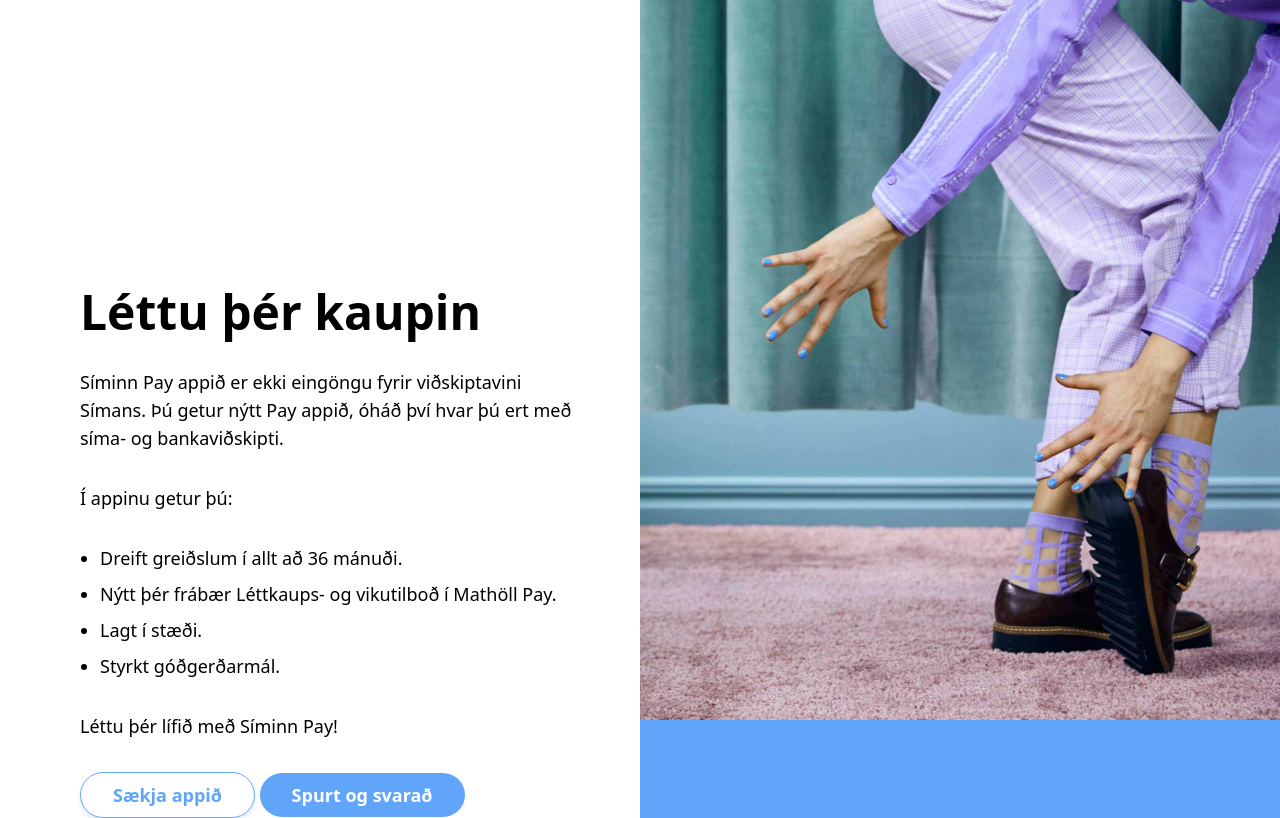
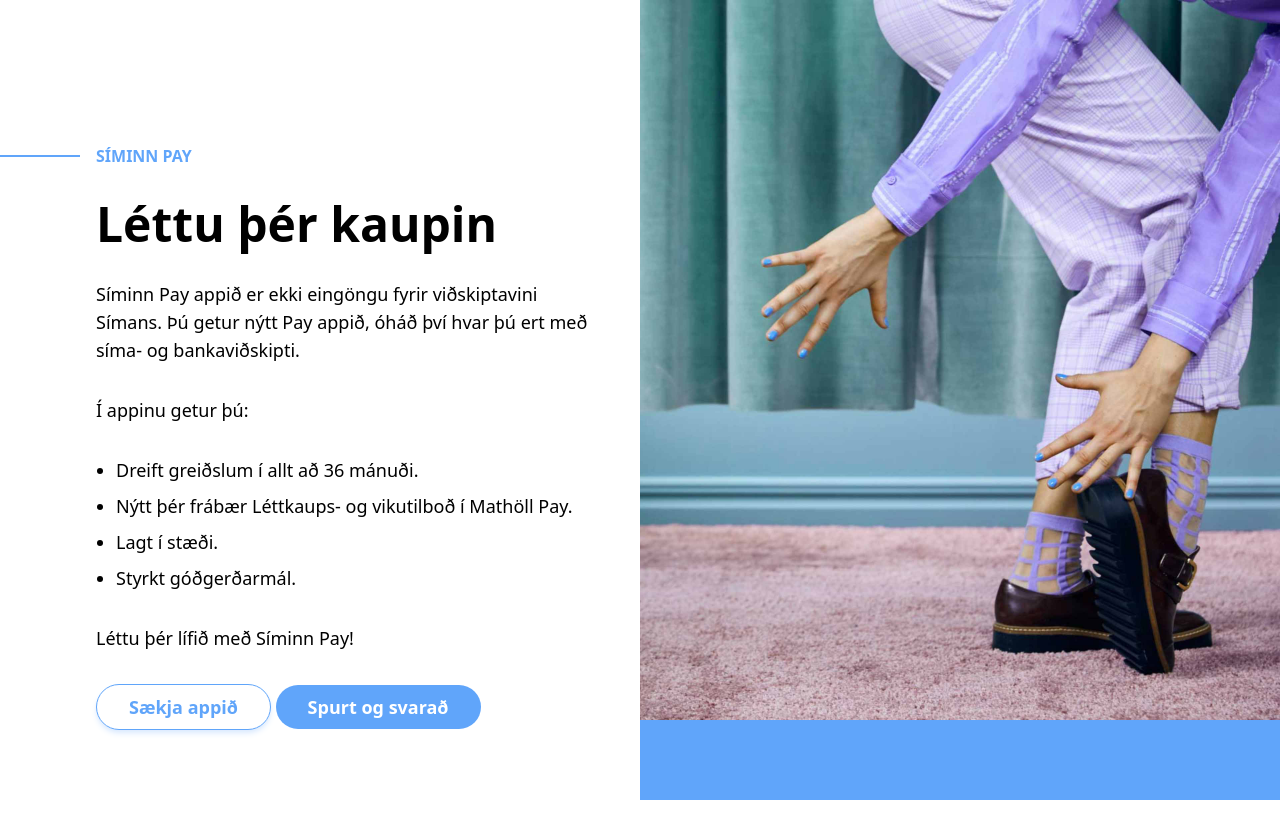
Before and after one commit to kristjansig1983/my-project, a website built with Vite: page index.html in a window 1280 px wide. Built offline with nearby package versions, Linux system fonts and the light colour scheme.

Commit message:
Done
All done

```diff
--- a/index.html
+++ b/index.html
@@ -4,21 +4,39 @@
     <meta charset="UTF-8" />
     <link rel="icon" type="image/svg+xml" href="/vite.svg" />
     <meta name="viewport" content="width=device-width, initial-scale=1.0" />
-    <link rel="stylesheet" href="style.css">
+    <link rel="stylesheet" href="style.css" />
     <title>Vite App</title>
   </head>
   <body>
     <div class="min-h-screen grid grid-cols-2">
+      <!-- dálkur 1 -->
+      <div class="mt-36">
+        <div class="flex items-center">
+          <div class="bg-blue-400
+          h-0.5 w-20"></div>
+          <div class="">
+            <h2 class="text-blue-400 uppercase font-semibold ml-4">
+              Síminn pay
+            </h2>
+          </div>
+        </div>
 
-      <!-- dálkur 1 -->
-      <div class="font-extralight text-lg ml-20 max-w-[80%] mt-64">
-        <h1 class="text-5xl mt-8 mb-8 font-semibold">Léttu þér kaupin</h1>
+        <div class="font-extralight text-lg
+        ml-24 max-w-[80%] mt-4">
+          <h1 class="text-5xl
+          mt-8 mb-8
+          font-semibold">Léttu þér kaupin</h1>
           <p class="mb-8">
-  Síminn Pay appið er ekki eingöngu fyrir viðskiptavini Símans. Þú getur nýtt Pay appið, óháð því hvar þú ert með síma- og bankaviðskipti.
+            Síminn Pay appið er ekki eingöngu fyrir viðskiptavini Símans. Þú
+            getur nýtt Pay appið, óháð því hvar þú ert með síma- og
+            bankaviðskipti.
           </p>
 
           <p class="mb-8">Í appinu getur þú:</p>
-<ul class=" marker:text-black list-disc mb-8 ml-5 space-y-2">
+          <ul class="marker:text-black
+          list-disc
+          mb-8 ml-5
+          space-y-2">
             <li>Dreift greiðslum í allt að 36 mánuði.</li>
             <li>Nýtt þér frábær Léttkaups- og vikutilboð í Mathöll Pay.</li>
             <li>Lagt í stæði.</li>
@@ -26,23 +44,27 @@
           </ul>
           <p class="mb-8">Léttu þér lífið með Síminn Pay!</p>
           <div>
-  <button class="py-2 px-8
+            <button
+              class="py-2 px-8
               font-bold text-blue-400
               border border-blue-400 rounded-full
-  shadow-md shadow-blue-100">
-  Sækja appið</button>
-  <button class="bg-blue-400
-  py-2 px-8
-  font-bold text-white
-  rounded-full
-  ">Spurt og svarað</button>
+              shadow-md shadow-blue-100"
+            >
+              Sækja appið
+            </button>
+            <button
+              class="bg-blue-400
+              py-2 px-8 font-bold
+              text-white rounded-full"
+            >
+              Spurt og svarað
+            </button>
           </div>
-
-
+        </div>
       </div>
       <!-- dálkur 2 -->
-<div  class="bg-blue-400">
-<img src="siminn.jpg" alt="" srcset="">
+      <div class="bg-blue-400">
+        <img src="siminn.jpg" alt="" srcset="" />
       </div>
     </div>
     <!-- <div class="container bg-violet-800 min-h-screen mx-auto"></div> -->
@@ -63,6 +85,5 @@
       <button class="mt-2 bg-blue-500 py-3 px-4 text-white font-semibold rounded-md hover:bg-blue-600">Hello Room</button>
     </div>
     <h1 class="text-8xl text-red-800 font-extrabold bg-slate-700 text-center">Skúr</h1> -->
-
   </body>
 </html>
```
Lines whose indentation alone changed are shown as unchanged.
